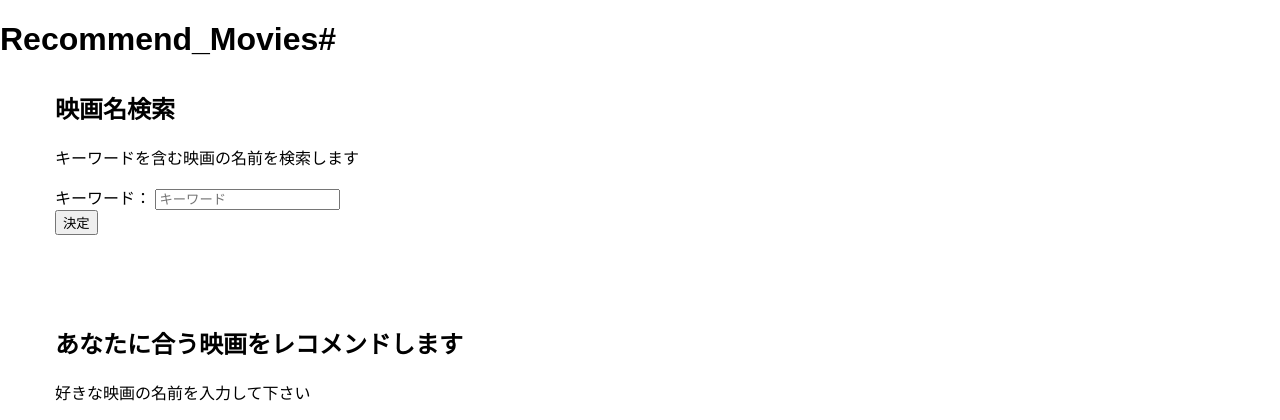
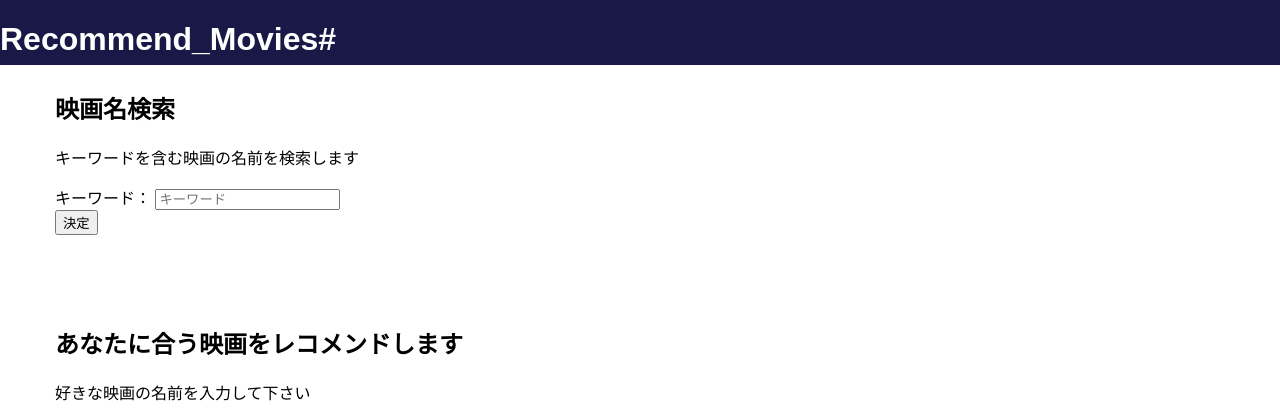
Before and after one commit to AaaaaaaaaOoIi/movie_recommend, a Flask app: page / in a window 1280 px wide. Shown: the top 420 px of the page. Run offline with Flask 2, Linux system fonts and the light colour scheme.

Commit message:
10th commit

```diff
--- a/static/css/main_style.css
+++ b/static/css/main_style.css
@@ -8,7 +8,7 @@ body {
 header {
   height: 65px;
   width: 100%;
-  background-color: rgba(255, 255, 253, 0);
+  background-color: rgba(0, 0, 52, 0.9);
   position :fixed;
   top: 0;
   z-index: 100;
@@ -25,3 +25,7 @@ header {
   padding-top: 70px;
   margin: 0 auto;
 }
+
+.name{
+  color: white;
+}
--- a/templates/index.html
+++ b/templates/index.html
@@ -9,7 +9,7 @@
   <body>
     <header>
 		<div container>
-			<h1>Recommend_Movies#</h1>
+			<h1 class="name">Recommend_Movies#</h1>
 		</div>
 	</header>
 
```
